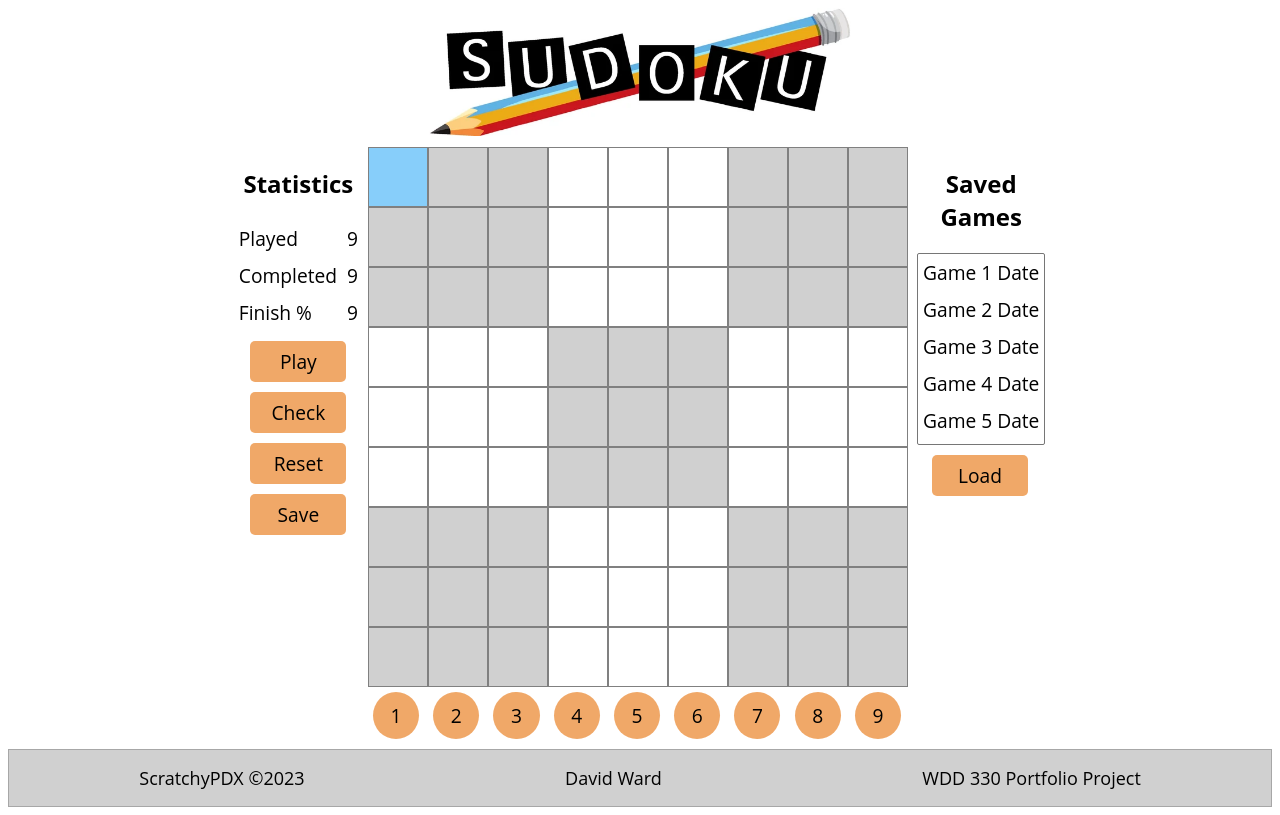
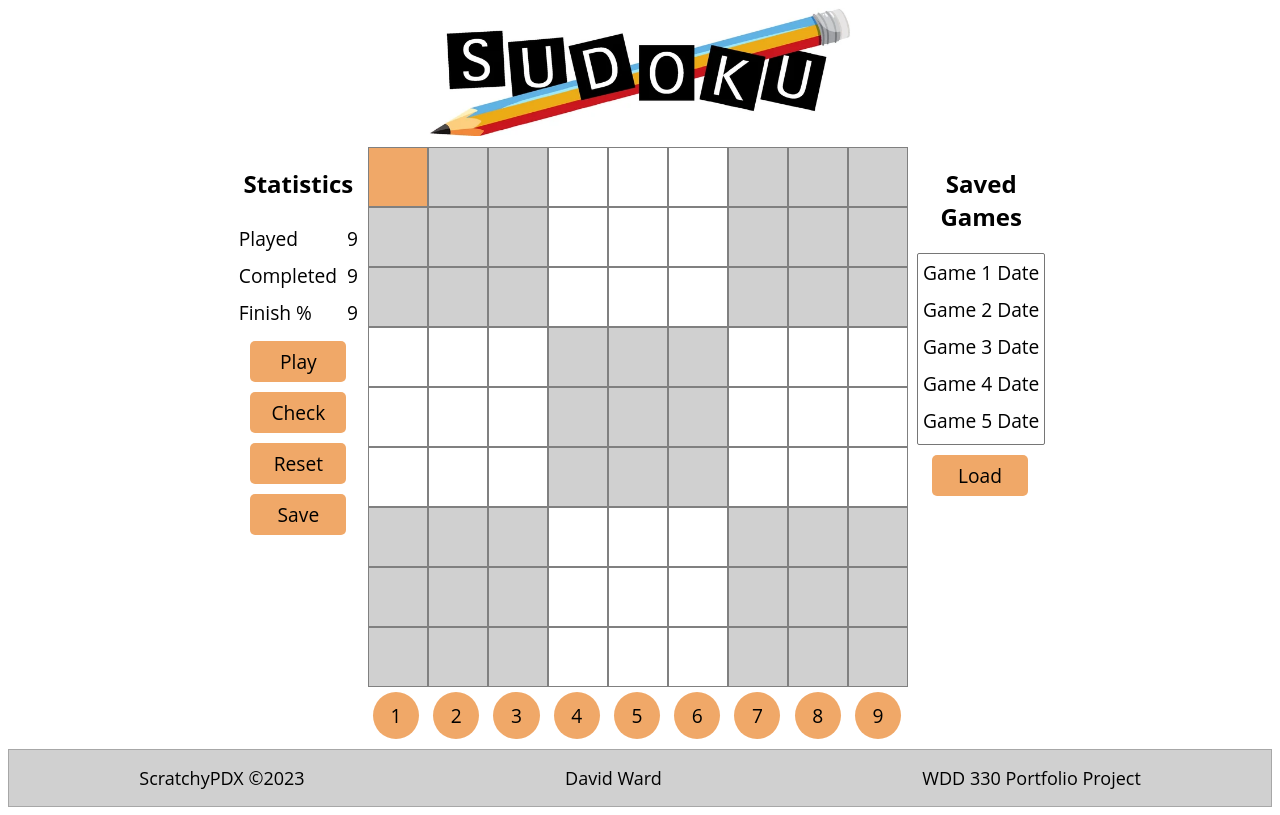
Before and after one commit to ScratchyPDX/sudoku, a website built with Vite: page src/index.html in a window 1280 px wide. In both pictures the pointer is over the input 398 px from the left and 177 px from the top of the page. Built offline with nearby package versions, Linux system fonts and the light colour scheme.

Commit message:
Make selected color same as theme

```diff
--- a/src/styles/medium.css
+++ b/src/styles/medium.css
@@ -151,8 +151,8 @@ picture img {
 .puzzle-board input:hover,
 .puzzle-board input.selected,
 .puzzle-board input::selection {
-  background-color: lightskyblue;
-  background: lightskyblue;
+  background-color: var(--alert-color);
+  background: var(--alert-color);
   cursor: default;
 }
 
```
